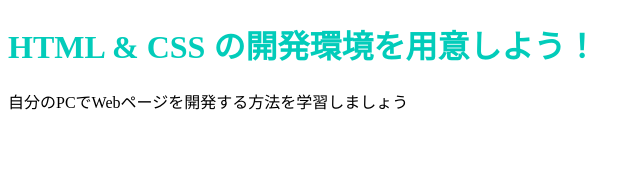
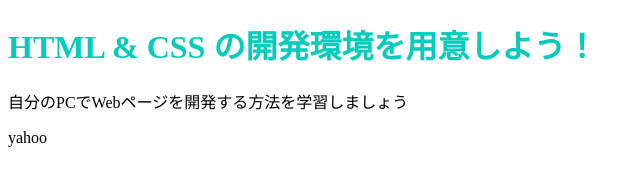
Before and after one commit to reijinagato/reijinagato.github.io, a plain HTML site: page index.html in a window 1280 px wide. Shown: the full height of the page, 0-640 px from the left. Drawn offline with Linux system fonts and the light colour scheme.

Commit message:
Update index.html

```diff
--- a/index.html
+++ b/index.html
@@ -11,3 +11,4 @@
   </body>
 </html>
 <p>自分のPCでWebページを開発する方法を学習しましょう</p>
+<p>yahoo</p>
```
